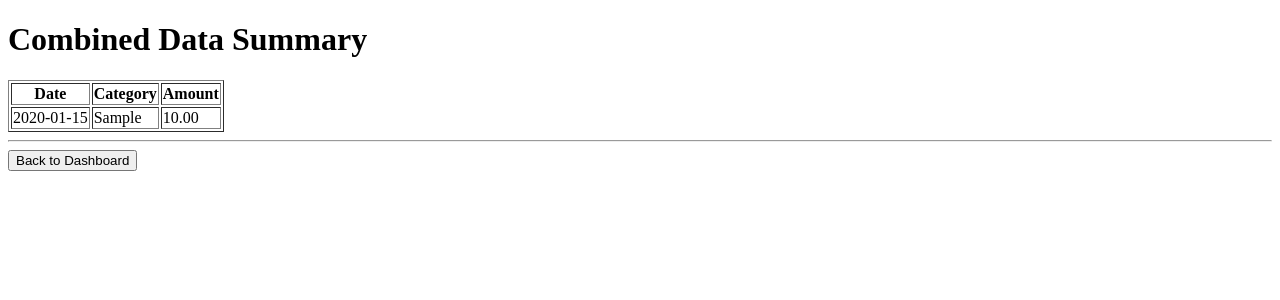
After one commit to JonoMostert/djangoPostgres, a Django app: page /summary in a window 1280 px wide. The commit adds this page. Shown: the top 300 px of the page. Run offline with Django 5.2, Linux system fonts and the light colour scheme; tables that the repository leaves empty hold one stand-in row (values such as "Sample post").

Commit message:
Created summary page with master table
- summary page created to display results
- master table created and formatted
- Master table grouped by months and arrange in order

```diff
--- a/postgresProject/postgresDB/models.py
+++ b/postgresProject/postgresDB/models.py
@@ -5,18 +5,19 @@ class Table1(models.Model):
     Date = models.CharField(max_length=100)
     Description = models.CharField(max_length=100)
     Category = models.CharField(max_length=100)
-    Amount = models.IntegerField()
+    Amount = models.DecimalField(max_digits=10, decimal_places=2)
     # Add more fields matching the CSV columns
 
 # Model for the second CSV file
 class Table2(models.Model):
     Date = models.CharField(max_length=100)
     Description = models.CharField(max_length=100)
-    Amount = models.IntegerField()
+    Amount = models.DecimalField(max_digits=10, decimal_places=2)
     # Add more fields matching the CSV columns
 
 # Model for the combined table
 class CombinedTable(models.Model):
-    combined_column1 = models.CharField(max_length=100)
-    combined_column2 = models.IntegerField()
+    Date = models.CharField(max_length=100)
+    Category = models.CharField(max_length=100)
+    Amount = models.DecimalField(max_digits=10, decimal_places=2)
     # Define the combined table's structure
--- /dev/null
+++ b/postgresProject/postgresDB/templates/summary.html
@@ -0,0 +1,37 @@
+<!DOCTYPE html>
+<html lang="en">
+<head>
+    <meta charset="UTF-8">
+    <meta name="viewport" content="width=device-width, initial-scale=1.0">
+    <title>Summary</title>
+</head>
+<body>
+    <h1>Combined Data Summary</h1>
+
+    <table border="1">
+        <thead>
+            <tr>
+                <th>Date</th>
+                <th>Category</th>
+                <th>Amount</th>
+            </tr>
+        </thead>
+        <tbody>
+            {% for row in masterTable_data %}
+                <tr>
+                    <td>{{ row.Date }}</td>
+                    <td>{{ row.Category }}</td>
+                    <td>{{ row.Amount }}</td>
+                </tr>
+            {% endfor %}
+        </tbody>
+    </table>
+
+    <hr>
+
+    <!-- Back to Dashboard Button -->
+    <a href="{% url 'dashboard' %}">
+        <button type="button">Back to Dashboard</button>
+    </a>
+</body>
+</html>
--- a/postgresProject/postgresDB/urls.py
+++ b/postgresProject/postgresDB/urls.py
@@ -7,4 +7,6 @@ urlpatterns = [
     path('dashboard', views.dashboard, name='dashboard'),
     # path('error', views.error, name='error'),
     path('upload-csv/', views.upload_csv, name='upload_csv'),
+    path('summary', views.summary, name = 'summary'),
+    path('summary_build/', views.summary_execute, name = 'summary_execute')
 ]
--- a/postgresProject/postgresDB/views.py
+++ b/postgresProject/postgresDB/views.py
@@ -1,9 +1,9 @@
 from django.shortcuts import render, redirect
 from django.http import HttpRequest, HttpResponse, JsonResponse
 from .forms import CSVUploadForm
-from .models import Table1, Table2
+from .models import Table1, Table2, CombinedTable
 import pandas as pd
-import os
+from .summaryTableCreate import populate_combined_table
 
 # def home(request):
 #     return HttpResponse('homepage')
@@ -32,6 +32,10 @@ def dashboard(request):
 
 # CSV upload view
 def upload_csv(request):
+    # Fetch all data from Table1 and Table2
+    Table1.objects.all().delete()
+    Table2.objects.all().delete()
+
     if request.method == 'POST':
         form = CSVUploadForm(request.POST, request.FILES)
         if form.is_valid():
@@ -64,3 +68,19 @@ def upload_csv(request):
             # Redirect to a success page or dashboard
             return redirect('dashboard')
     return JsonResponse({'error': 'Invalid form'}, status=400)
+
+# CSV upload view
+def summary(request):
+
+    masterTable_data = CombinedTable.objects.all()
+
+    return render(request, 'summary.html', {
+        'masterTable_data' : masterTable_data
+        })
+
+def summary_execute(request):
+    # Call the function to populate CombinedTable
+    populate_combined_table()
+
+    # Redirect to the summary page to display the combined data
+    return redirect('summary')
```
Also changed, not shown: postgresProject/postgresDB/summaryTableCreate.py (added, +39 -0 lines), postgresProject/postgresDB/templates/dashboard.html (+9 -2 lines), postgresProject/postgresDB/migrations/0001_initial.py.
